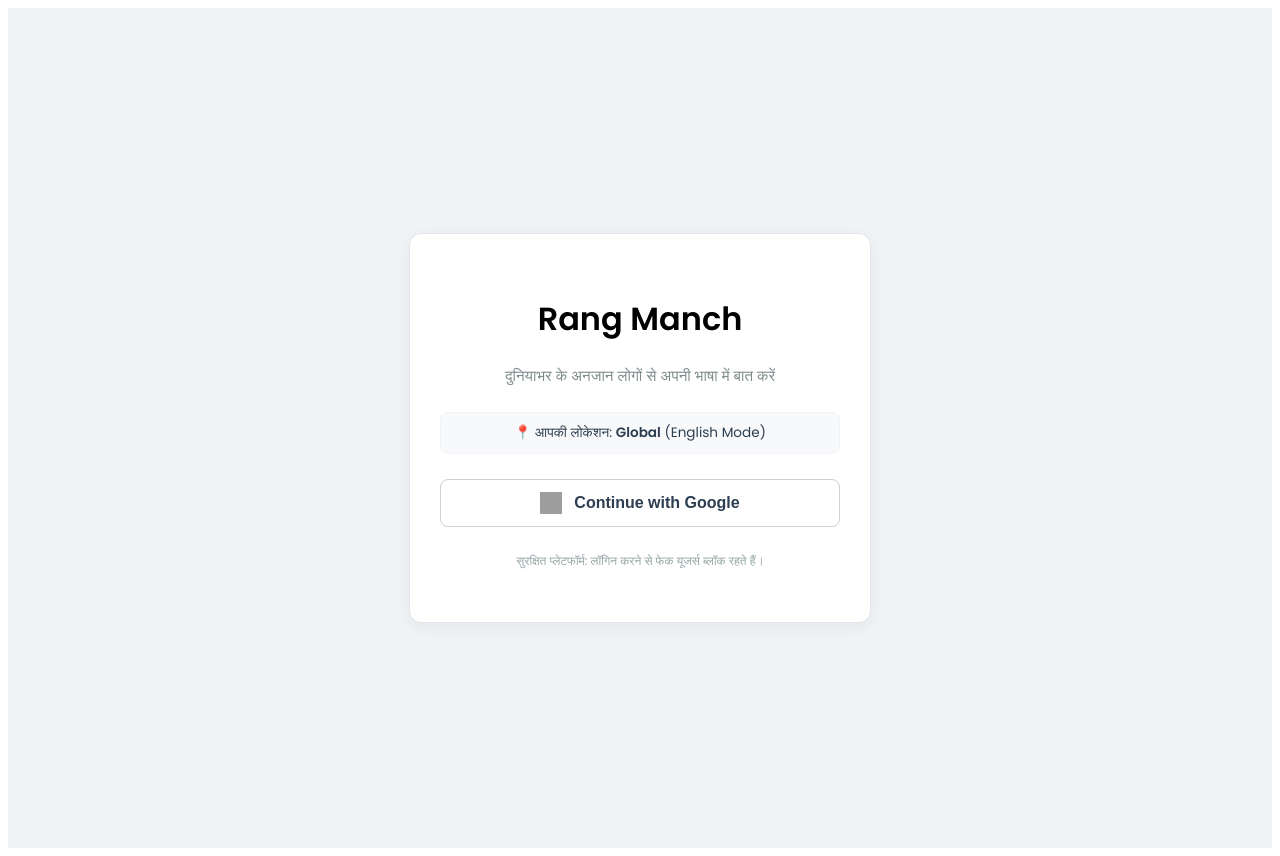
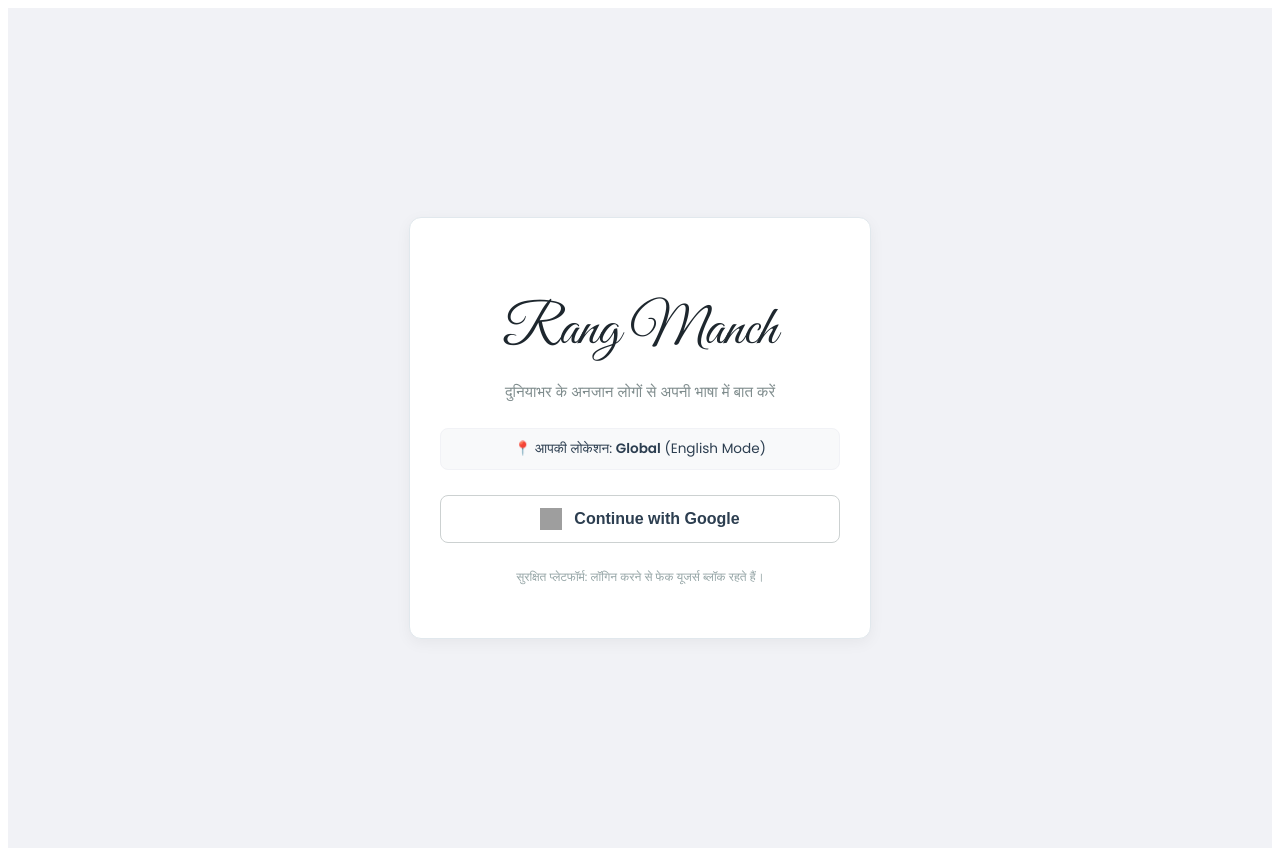
Before and after one commit to mohinkhan8053m-alt/rangmanch-live, a React (Vite) app: page / in a window 1280 px wide. Built offline with nearby package versions, Linux system fonts and the light colour scheme; no server answers; grey boxes are pictures that could not be loaded.

Commit message:
Update Login.jsx

```diff
--- a/src/Login.jsx
+++ b/src/Login.jsx
@@ -2,7 +2,7 @@
 import { createClient } from '@supabase/supabase-js';
 import './Login.css';
 
-// 🔑 आपकी दोनों चाबियां यहाँ फिट कर दी गई हैं
+// 🔑 आपकी दोनों चाबियां सुरक्षित रूप से फिट कर दी गई हैं
 const supabase = createClient(
   "https://wglrckiaxcztqvqccnxl.supabase.co",
   "sb_publishable_41h96FI0K1HrKow3Rr1p1A_bMksXurh"
@@ -46,15 +46,16 @@
   return (
     <div className="login-container">
       <div className="login-card">
-        {/* फीचर: प्रीमियम ब्रांडिंग */}
-        <h1 className="premium-logo">Rang Manch</h1>
+        {/* प्रीमियम ब्रांडिंग - 'cursive-logo' क्लास के साथ */}
+        <h1 className="cursive-logo">Rang Manch</h1>
         <p className="tagline">दुनियाभर के अनजान लोगों से अपनी भाषा में बात करें</p>
 
-        {/* फीचर: कंट्री बैज */}
+        {/* कंट्री बैज */}
         <div className="country-badge">
           📍 आपकी लोकेशन: <strong>{userCountry}</strong> ({detectedLang === 'hi' ? 'Hindi Mode' : 'English Mode'})
         </div>
 
+        {/* Google लॉगिन बटन */}
         <button className="google-btn" onClick={handleGoogleLogin} disabled={loading}>
           <img src="https://upload.wikimedia.org/wikipedia/commons/c/c1/Google_%22G%22_logo.svg" alt="Google" />
           {loading ? "कनेक्ट हो रहा है..." : "Continue with Google"}
```
